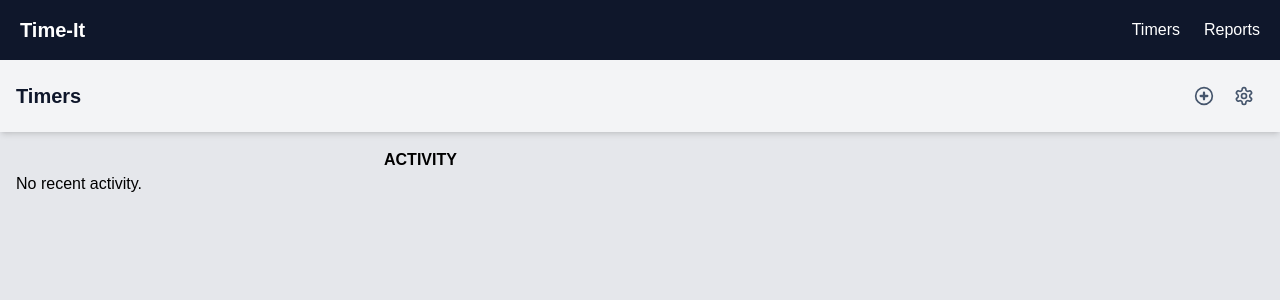
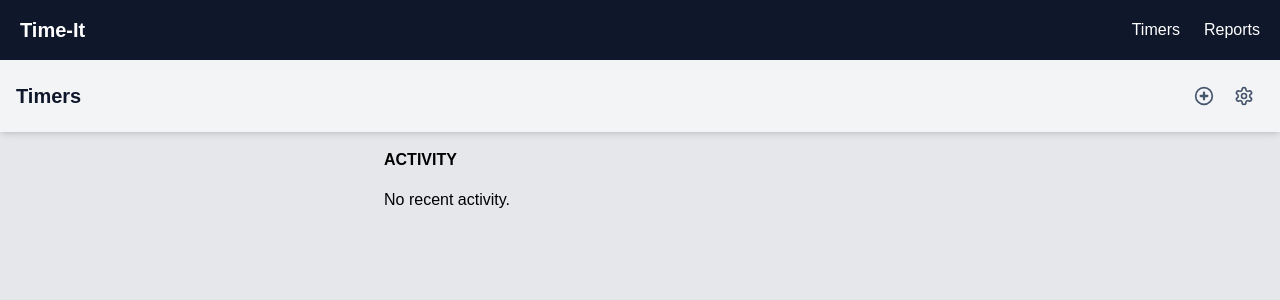
Before and after one commit to wet-sandwich/wet-sandwich.github.io, a SvelteKit app: page / in a window 1280 px wide. Shown: the top 300 px of the page. Built offline with nearby package versions, Linux system fonts and the light colour scheme.

Commit message:
fix text on web

```diff
--- a/src/routes/+page.svelte
+++ b/src/routes/+page.svelte
@@ -108,7 +108,7 @@
     <TimerCard {...entry} />
   {/each}
 {:else}
-  <p class="px-4">No recent activity.</p>
+  <p class="mx-4 mt-4 md:max-w-lg md:mx-auto">No recent activity.</p>
 {/if}
 
 <InfoModal bind:show={isModalOpen} title="New Timer">
```
